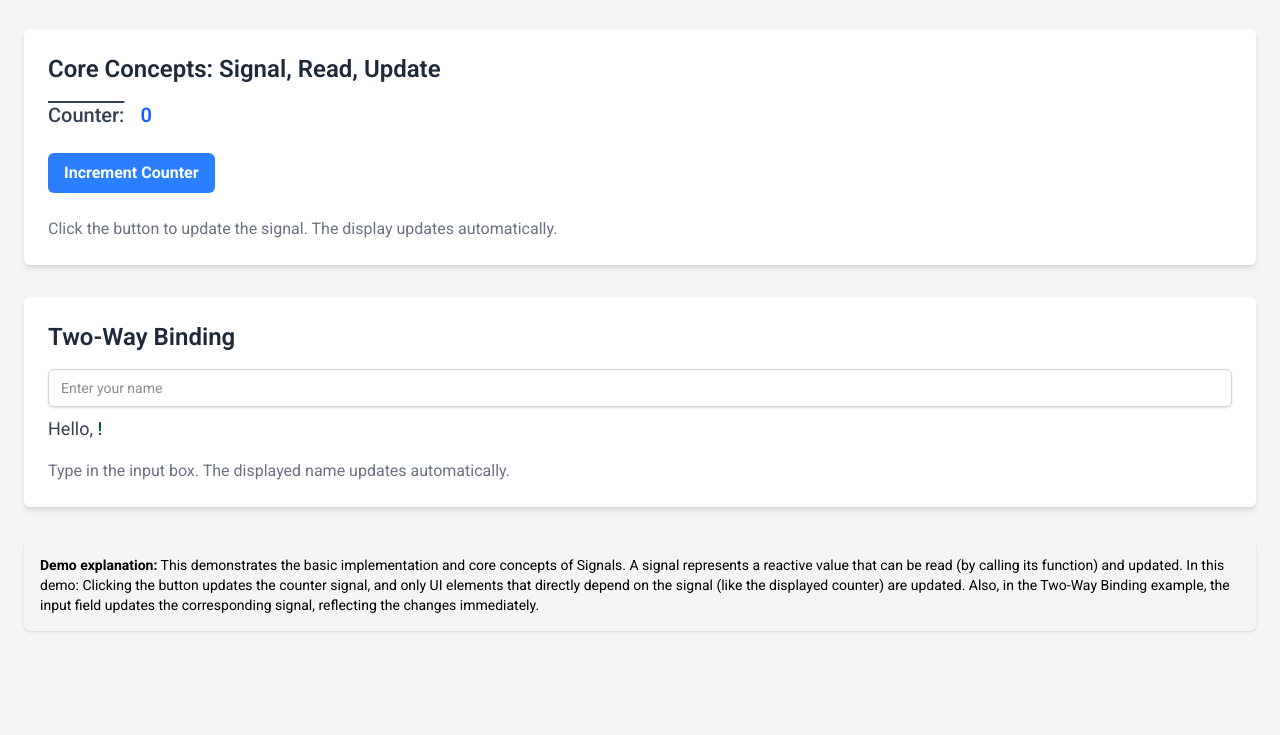
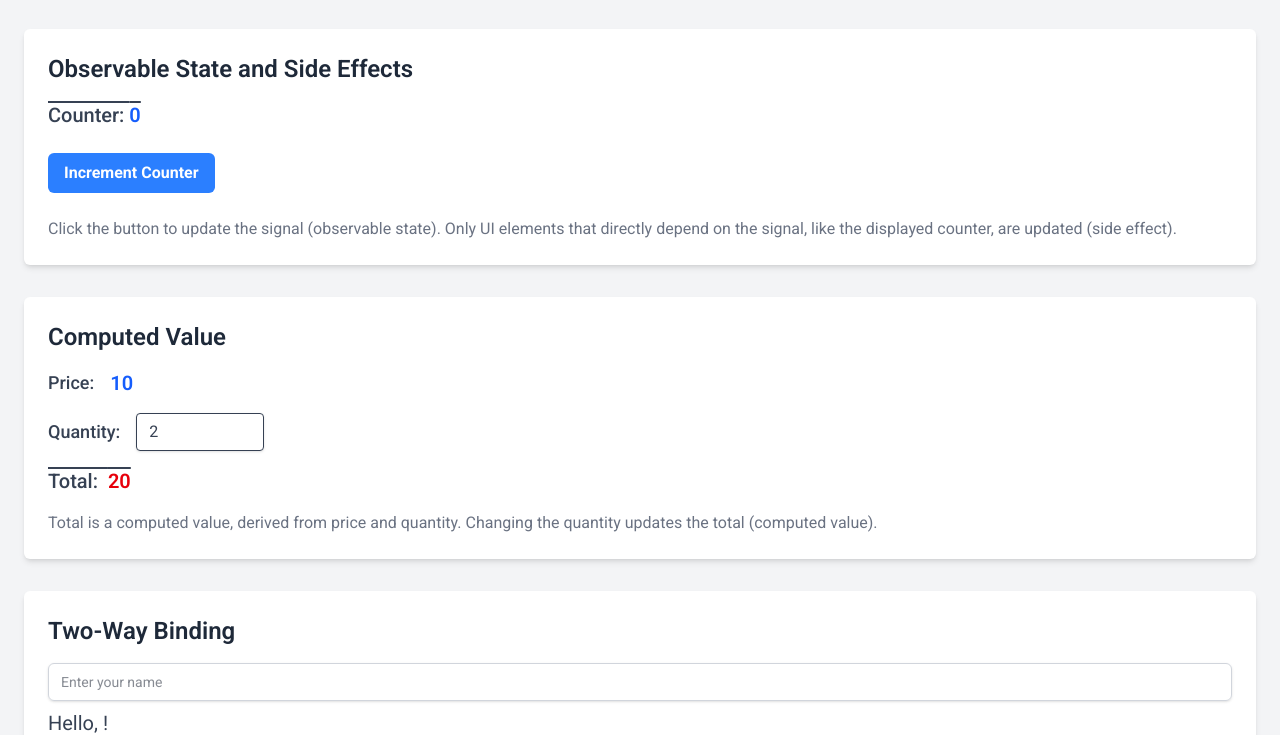
Before and after one commit to JavaVista/basic-signals-implementation, a website built with Parcel: page src/index.html in a window 1280 px wide. Shown: the part 67-802 px from the top of the page. Built offline with nearby package versions, Linux system fonts and the light colour scheme.

Commit message:
enhance signals implementation with observable state and computed values

```diff
--- a/src/index.html
+++ b/src/index.html
@@ -13,16 +13,42 @@
     <h1 class="text-4xl text-center text-blue-700">Basic Signals Implementation</h1>
 
     <section class="bg-white p-6 rounded-md shadow-md">
-      <h2 class="text-2xl font-semibold text-gray-800 mb-4">Core Concepts: Signal, Read, Update</h2>
+      <h2 class="text-2xl font-semibold text-gray-800 mb-4">Observable State and Side Effects</h2>
       <div class="space-y-4">
         <div class="flex items-center gap-4">
-          <span class="text-xl overline font-medium text-gray-700">Counter:</span>
-          <span id="counterValue" class="text-xl font-semibold text-blue-600">0</span>
+          <span class="text-xl overline font-medium text-gray-700">Counter:
+            <span id="counterValue" class="text-xl font-semibold text-blue-600">0</span>
+          </span>
+
         </div>
         <button id="incrementButton"
           class="bg-blue-500 hover:bg-blue-700 text-white font-bold mt-2 py-2 px-4 rounded-md">Increment
           Counter</button>
-        <p class="text-gray-500 mt-2">Click the button to update the signal. The display updates automatically.</p>
+        <p class="text-gray-500 mt-2">Click the button to update the signal (observable state). Only UI elements that
+          directly depend on the signal, like the displayed counter, are updated (side effect).</p>
+      </div>
+    </section>
+
+    <section class="bg-white p-6 rounded-md shadow-md">
+      <h2 class="text-2xl font-semibold text-gray-800 mb-4">Computed Value</h2>
+      <div class="space-y-4">
+        <div class="flex items-center gap-4">
+          <span class="text-lg font-medium text-gray-700">Price:</span>
+          <span id="priceValue" class="text-xl font-semibold text-blue-600">10</span>
+        </div>
+        <div class="flex items-center gap-4">
+          <span class="text-lg font-medium text-gray-700">Quantity:</span>
+          <input type="number" id="quantityInput" value="2"
+            class="shadow appearance-none border rounded w-32 py-2 px-3 text-gray-700 leading-tight focus:outline-none focus:shadow-outline">
+        </div>
+        <div class="flex items-center gap-4">
+          <span class="text-xl font-medium overline text-gray-700">Total:&nbsp;
+            <span id="totalValue" class="text-xl font-semibold text-red-600">20</span>
+          </span>
+
+        </div>
+        <p class="text-gray-500 mt-2">Total is a computed value, derived from price and quantity. Changing the quantity
+          updates the total (computed value).</p>
       </div>
     </section>
 
@@ -31,15 +57,17 @@
       <div class="space-y-4">
         <input type="text" id="nameInput" placeholder="Enter your name"
           class="block w-full px-3 py-2 border border-gray-300 rounded-md shadow-sm focus:outline-none focus:ring-blue-500 focus:border-blue-500 sm:text-sm text-gray-900 mb-2">
-        <p class="text-lg text-gray-700">Hello, <span id="displayName" class="font-medium text-green-900">!</span>
+        <p class="text-xl text-gray-700">Hello, <span id="displayName" class="font-medium text-green-900"></span>!
         </p>
-        <p class="text-gray-500 mt-2">Type in the input box. The displayed name updates automatically.</p>
+        <p class="text-gray-500 mt-2">The input field updates the corresponding signal (observable state), and the
+          display name is updated automatically, reflecting the changes immediately (side effect).</p>
       </div>
     </section>
     <div class="mt-8 p-4 bg-gray-100 rounded-md shadow-sm">
       <p class="text-sm">
         <strong>Demo explanation:</strong> This demonstrates the basic implementation and core concepts of Signals.
-        A signal represents a reactive value that can be read (by calling its function) and updated. In this demo:
+        A signal represents a reactive value (observable state) that can be read (by calling its function) and updated.
+        In this demo:
         Clicking the button updates the counter signal, and only UI elements that directly depend on the signal (like
         the
         displayed counter) are updated. Also, in the Two-Way Binding example, the input field updates the corresponding
@@ -49,9 +77,7 @@
     </div>
   </div>
 
-
-  <!-- <script src="./signals.js"></script>
-  <script src="./index.js"></script> -->
+  <script src="./index.js" type="module"></script>
 </body>
 
 </html>
--- /dev/null
+++ b/src/index.js
@@ -0,0 +1,45 @@
+import { signal, effect, computed } from './my_signals/signals.js';
+
+// Observable State and Side Effects
+const counter = signal(0);  // Observable state
+const counterValueDisplay = document.getElementById('counterValue');
+const incrementButton = document.getElementById('incrementButton');
+
+function incrementCounter() {
+    console.log('Incrementing counter...');
+    counter.updateData(value => value + 1);  // Update state
+}
+
+effect(() => {  // Side effect
+    counterValueDisplay.textContent = counter.readData(); // Read state, update UI
+});
+
+incrementButton.addEventListener('click', incrementCounter);
+
+// Computed Value
+const price = signal(10);     // Observable state
+const quantity = signal(2);  // Observable state
+const total = computed(() => price.readData() * quantity.readData());    //  Calculate Computed value
+const quantityInput = document.getElementById('quantityInput');
+const totalValueDisplay = document.getElementById('totalValue');
+
+effect(() => {
+    totalValueDisplay.textContent = total.readData(); // Update UI
+});
+
+quantityInput.addEventListener('input', (event) => {
+    quantity.setData(parseInt(event.target.value, 10) || 0);
+});
+
+// Two-Way Binding
+const nameSignal = signal('');  // Observable state
+const nameInput = document.getElementById('nameInput');
+const displayNameDisplay = document.getElementById('displayName');
+
+effect(() => {  // Side effect
+    displayNameDisplay.textContent = nameSignal.readData(); // Update UI
+});
+
+nameInput.addEventListener('input', (event) => {
+    nameSignal.setData(event.target.value); // Update state
+});
--- a/src/my_signals/signals.js
+++ b/src/my_signals/signals.js
@@ -7,16 +7,49 @@ export function signal(initialValue) {
     const subscribers = new Set();
 
     function setData(newValue) {
+        if (value === newValue) return;
         value = newValue;
         // notify all subscribers
         subscribers.forEach(subscription => subscription());
     }
 
     function readData() {
-        if(currentRunningEffect) {
+        if (currentRunningEffect) {
             subscribers.add(currentRunningEffect);
-            currentRunningEffect = null;
         }
         return value;
     }
+
+    function updateData(updateFunction) {
+        const newValue = updateFunction(value);
+        setData(newValue);
+    }
+
+    return {
+        readData,
+        setData,
+        updateData,
+    };
 }
+
+export function computed(fn) {
+    const result = signal(fn());
+
+    // Track dependencies and update when they change
+    effect(() => {
+        result.setData(fn());
+    });
+
+    // Return the signal with only the read capability
+    return {
+        readData: result.readData
+    };
+}
+
+export function effect(callbackFunction) {
+    const savedEffect = currentRunningEffect;
+    // Save the current effect to avoid circular dependencies
+    currentRunningEffect = callbackFunction;
+    callbackFunction();
+    currentRunningEffect = savedEffect;
+}
```
